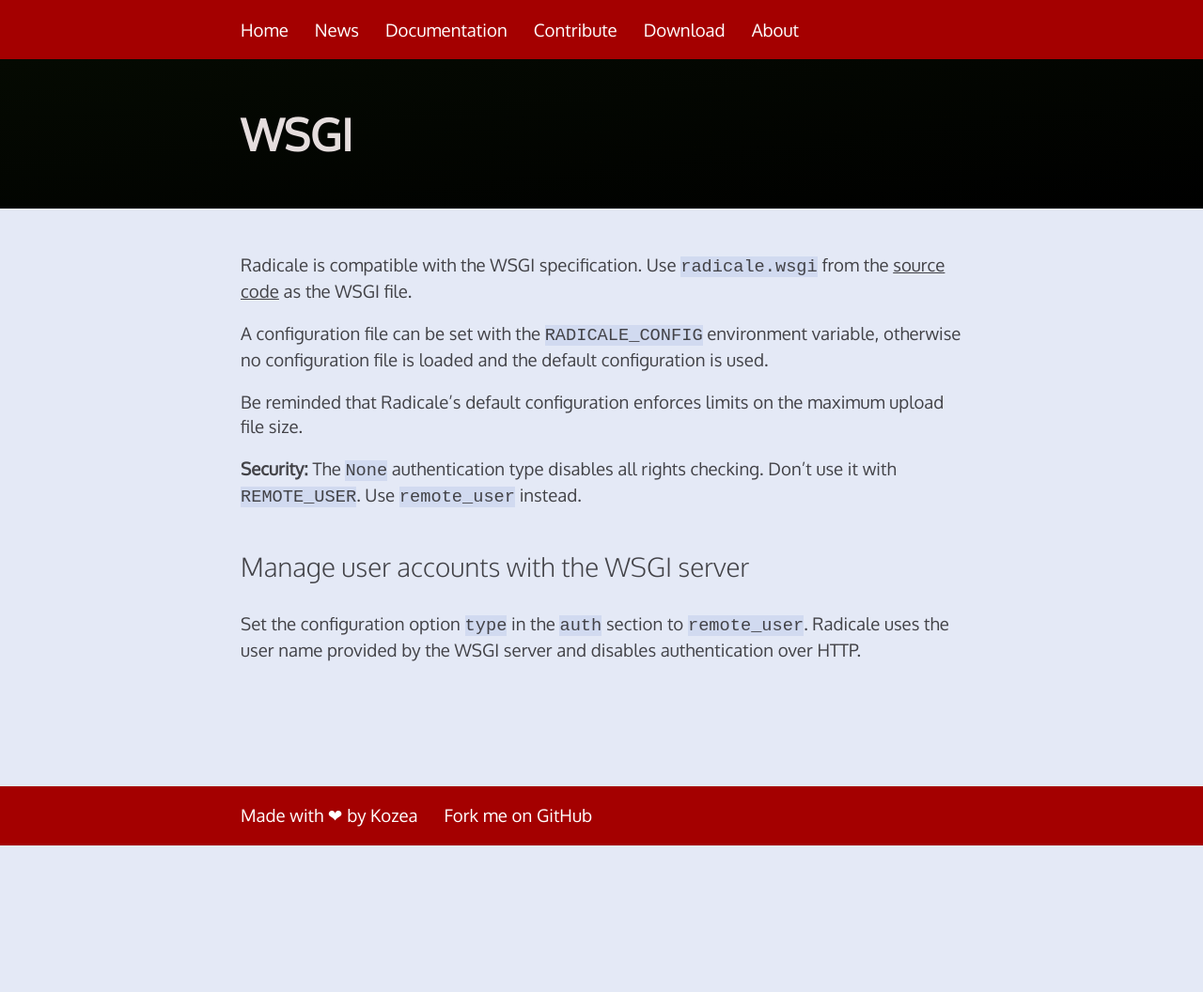
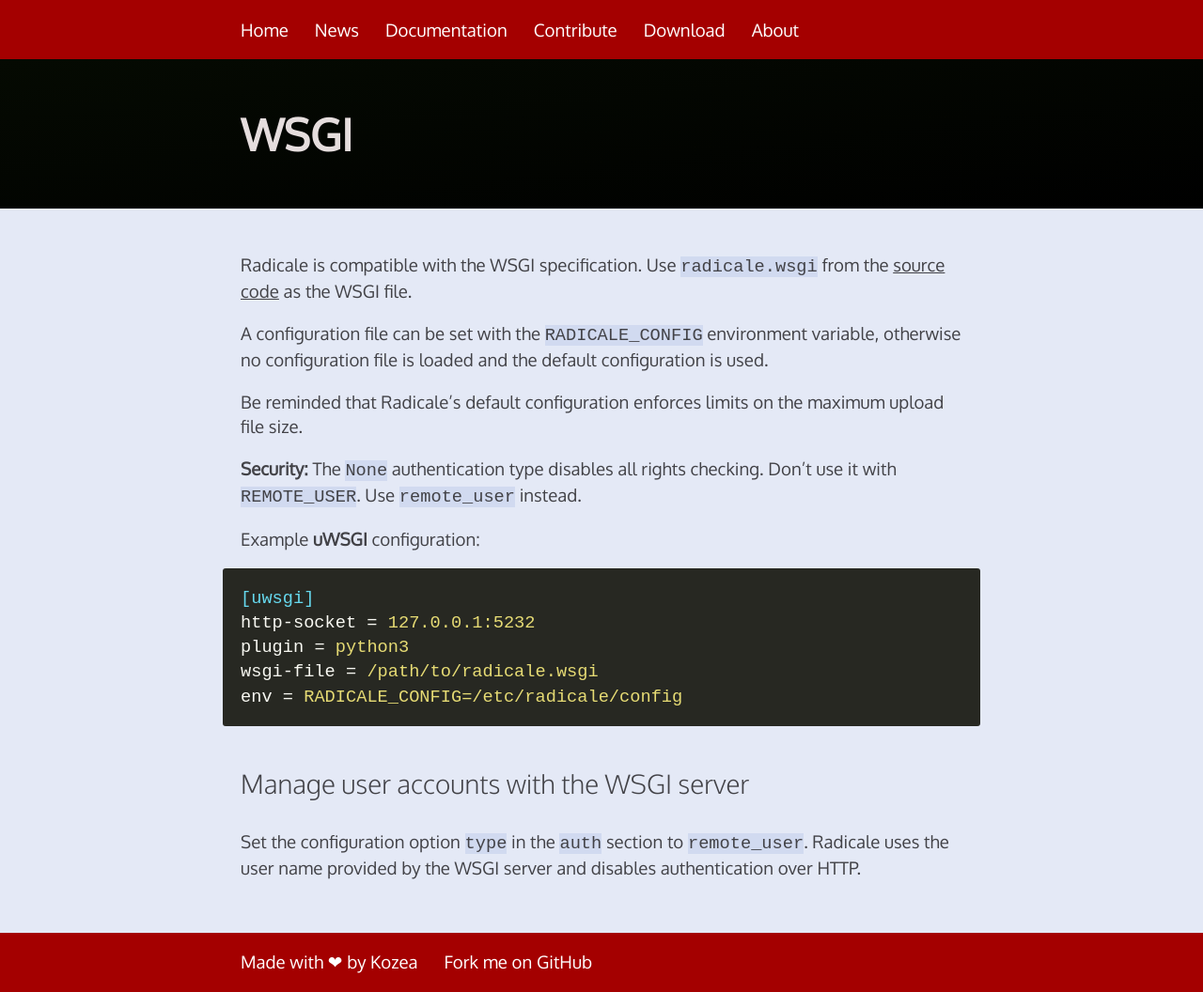
Before and after one commit to Kozea/Radicale, a Jekyll site: the page built from wsgi.md, in a window 1280 px wide. Shown: the whole page at 94% size. Built offline with Jekyll 4.4.1, drawn with Linux system fonts in a browser that asks for light colours; before the commit the page ends 900 px from its top, so only the background shows below that.

Commit message:
Add example uWSGI configuration

````diff
--- a/wsgi.md
+++ b/wsgi.md
@@ -16,6 +16,16 @@
 **Security:** The `None` authentication type disables all rights checking.
 Don't use it with `REMOTE_USER`. Use `remote_user` instead.
 
+Example **uWSGI** configuration:
+
+```ini
+[uwsgi]
+http-socket = 127.0.0.1:5232
+plugin = python3
+wsgi-file = /path/to/radicale.wsgi
+env = RADICALE_CONFIG=/etc/radicale/config
+```
+
 ## Manage user accounts with the WSGI server
 Set the configuration option `type` in the `auth` section to `remote_user`.
 Radicale uses the user name provided by the WSGI server and disables
````
